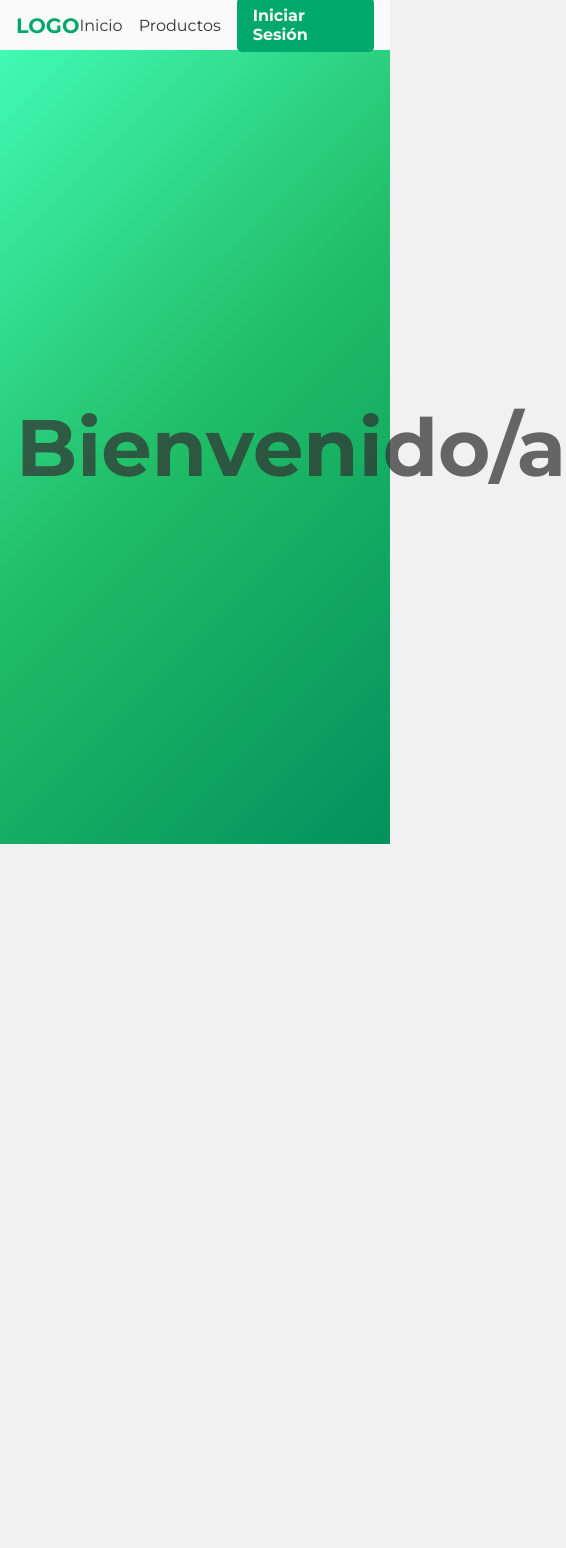
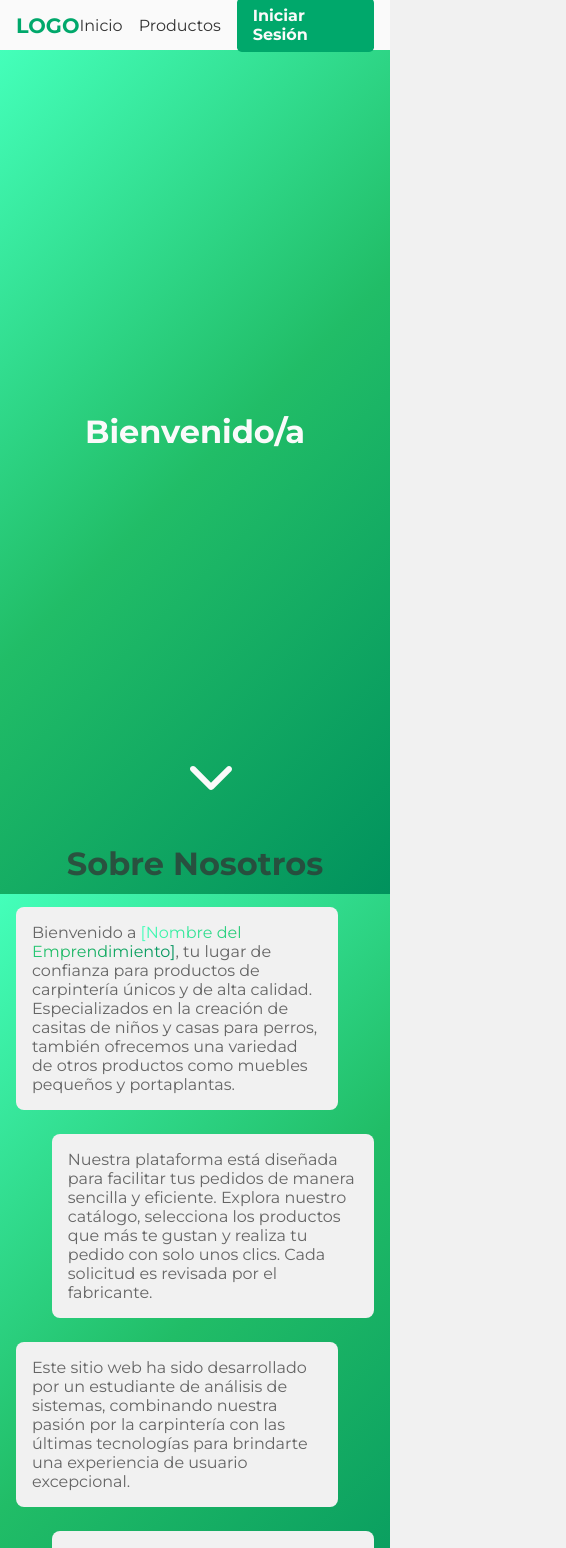
Before and after one commit to KevinStockmanns/App-Eccomerce, an Angular app: page /home in a window 390 px wide. Shown: the top 1548 px of the page, 566 px wide, since content can reach past the window. Before the commit the page ends 844 px from the top, so only its background shows below. Built offline with nearby package versions, Linux system fonts and the light colour scheme.

Commit message:
Agregando about me al home

```diff
--- a/src/app/core/services/usuario.service.ts
+++ b/src/app/core/services/usuario.service.ts
@@ -55,7 +55,7 @@ export class UsuarioService {
       headers: new HttpHeaders({ 'Authorization': `Bearer ${token}` })
     }).subscribe(res => {
       this.setUsuario(res.body);
-      this.redirectTo();
+      this.router.navigate(['/'])
     });
   }
 
@@ -64,7 +64,7 @@ export class UsuarioService {
     localStorage.removeItem('user');
     this._isLogin.set(false);
     this._usuario.set(null); // Limpia el usuario también al hacer logout
-    this.router.navigate(['/login']);
+    this.router.navigate(['/']);
     this.cartService.resetCart();
   }
 
--- a/src/app/pages/home/home.component.css
+++ b/src/app/pages/home/home.component.css
@@ -1,23 +1,63 @@
 .main{
-    padding: 1rem;
     width: 100%;
     background-image: linear-gradient(-45deg, var(--gradientColor));
     background-attachment: fixed;
+    min-height: calc(100vh - var(--headerHeight));
 }
 main > section{
+    padding: 2rem 1rem;
     display: grid;
     align-content: center;
     gap: 1.5rem;
-    min-height: calc(100vh - 2rem);
+    min-height: calc(100vh - 4rem);
+    overflow: hidden;
 }
 main > section:first-child{
     min-height: calc(100vh - var(--headerHeight) - 2rem);
 }
 
 
+.welcome{
+    position: relative;
+    color: var(--bgCardColor);
+}
 .welcome h1{
-    font-size: 5rem;
+    font-size: clamp(2rem, 7vw, 6rem);
     text-align: center;
+}
+.scroll-down{
+    position: absolute;
+    bottom: 0;
+    left: 50%;
+    font-size: 3rem;
+    transform: rotate(90deg) translateX(-50%);
+    animation: up-down 1.5s 3s ease-in-out 15 both;
+}
+
+
+.about h2{
+    font-size: clamp(2rem, 7vw, 4rem);
+    text-align: center;
+}
+.about > p{
+    padding: 1rem;
+    border-radius: var(--borderrMid);
+    background-color: var(--bgColor);
+    width: 90%;
+}
+.about > p:nth-child(odd){
+    justify-self: end;
+}
+@keyframes up-down {
+    0%{
+        bottom: -1rem;
+    }
+    50%{
+        bottom: 1rem;
+    }
+    100%{
+        bottom: -1rem;
+    }
 }
 
 
--- a/src/app/pages/home/home.component.html
+++ b/src/app/pages/home/home.component.html
@@ -1,8 +1,27 @@
 <app-header></app-header>
 <main class="main">
     @if (!isLogin()) {
-        <section class="welcome">
+        <section class="welcome content">
             <h1>Bienvenido/a</h1>
+
+            <div class="scroll-down">
+                <fa-icon [icon]="iconChevron"></fa-icon>
+            </div>
+        </section>
+        <section class="about content">
+            <h2 data-aos="fade-down">Sobre Nosotros</h2>
+            <p data-aos="fade-down-left">
+                Bienvenido a <span class="gradient-text">[Nombre del Emprendimiento]</span>, tu lugar de confianza para productos de carpintería únicos y de alta calidad. Especializados en la creación de casitas de niños y casas para perros, también ofrecemos una variedad de otros productos como muebles pequeños y portaplantas.
+            </p>
+            <p data-aos="fade-down-right">
+                Nuestra plataforma está diseñada para facilitar tus pedidos de manera sencilla y eficiente. Explora nuestro catálogo, selecciona los productos que más te gustan y realiza tu pedido con solo unos clics. Cada solicitud es revisada por el fabricante.
+            </p>
+            <p data-aos="fade-down-left">
+                Este sitio web ha sido desarrollado por un estudiante de análisis de sistemas, combinando nuestra pasión por la carpintería con las últimas tecnologías para brindarte una experiencia de usuario excepcional.
+            </p>
+            <p data-aos="fade-down-right">
+                Agradecemos tu visita y tu interés en nuestros productos. Nos enorgullece ofrecerte soluciones personalizadas y de calidad para tus necesidades de carpintería. ¡Gracias por apoyarnos y confiar en nosotros para tus proyectos!
+            </p>
         </section>
     }@else {
         <section class="user-section content">
@@ -12,23 +31,23 @@
             </article>
 
             <article class="user-actions">
-                <div class="user-action-desc" data-aos="fade-up" data-aos-delay="150">
+                <div class="user-action-desc" data-aos="fade-up" data-aos-delay="100">
                     <img src="/assets/images/nav-tour.svg" alt="Imagen de navegación">
                     <h2>Páginas que puedes visitar.</h2>
                 </div>
-                <div class="user-action cursor" data-aos="fade-up" data-aos-delay="150" routerLink="/productos">
+                <div class="user-action cursor" data-aos="fade-up" data-aos-delay="100" routerLink="/productos">
                     <span>Ver Productos</span>
                     <fa-icon [icon]="iconChevron"></fa-icon>
                 </div>
-                <div class="user-action cursor" data-aos="fade-up" data-aos-delay="300" routerLink="/cart">
+                <div class="user-action cursor" data-aos="fade-up" data-aos-delay="200" routerLink="/cart">
                     <span>Ver Pedidos</span>
                     <fa-icon [icon]="iconChevron"></fa-icon>
                 </div>
-                <div class="user-action cursor" data-aos="fade-up" data-aos-delay="450" routerLink="/settings/account/update">
+                <div class="user-action cursor" data-aos="fade-up" data-aos-delay="300" routerLink="/settings/account/update">
                     <span>Cambiar Información del Perfil</span>
                     <fa-icon [icon]="iconChevron"></fa-icon>
                 </div>
-                <div class="user-action cursor" data-aos="fade-up" data-aos-delay="600" routerLink="/settings">
+                <div class="user-action cursor" data-aos="fade-up" data-aos-delay="400" routerLink="/settings">
                     <span>Ir a Ajustes</span>
                     <fa-icon [icon]="iconChevron"></fa-icon>
                 </div>
--- a/src/styles.css
+++ b/src/styles.css
@@ -40,7 +40,6 @@
 }
 *,*::after,*::before{
     box-sizing: border-box;
-
 }
 body{
     margin: 0;
```
